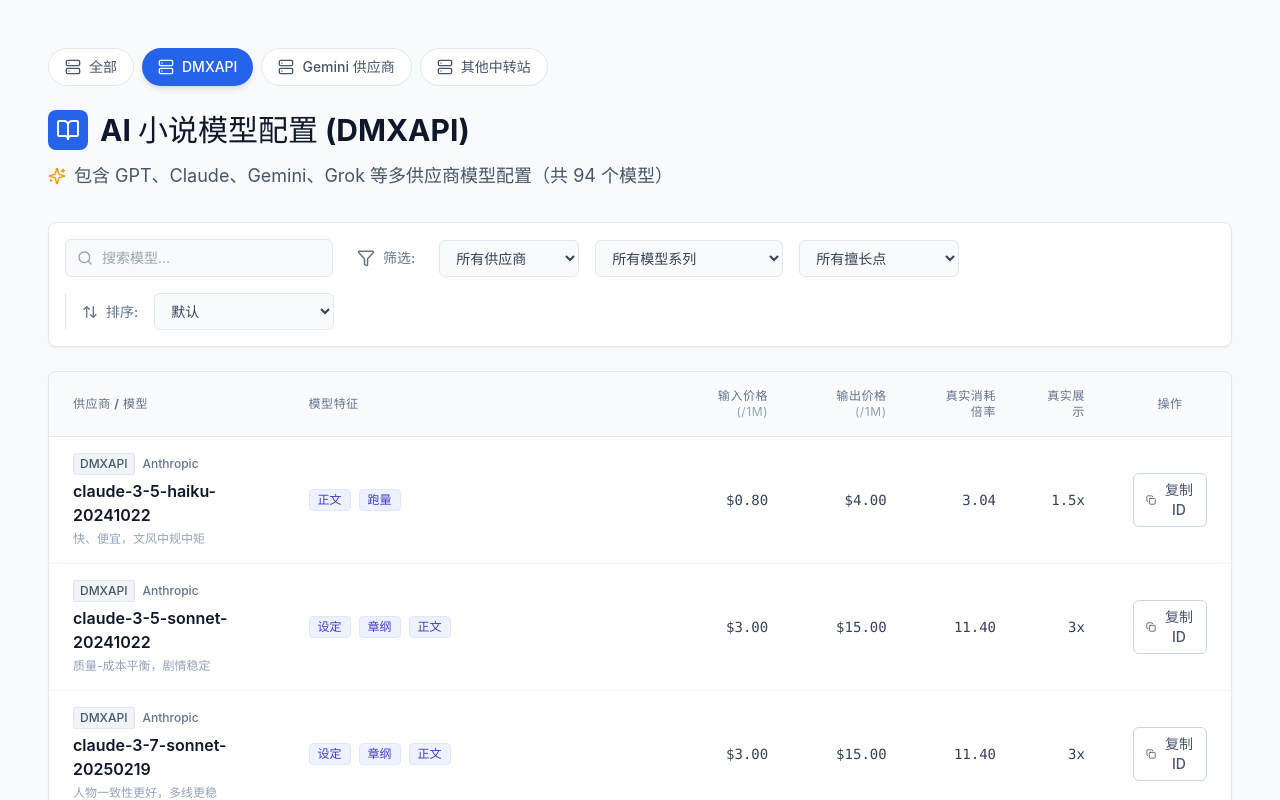
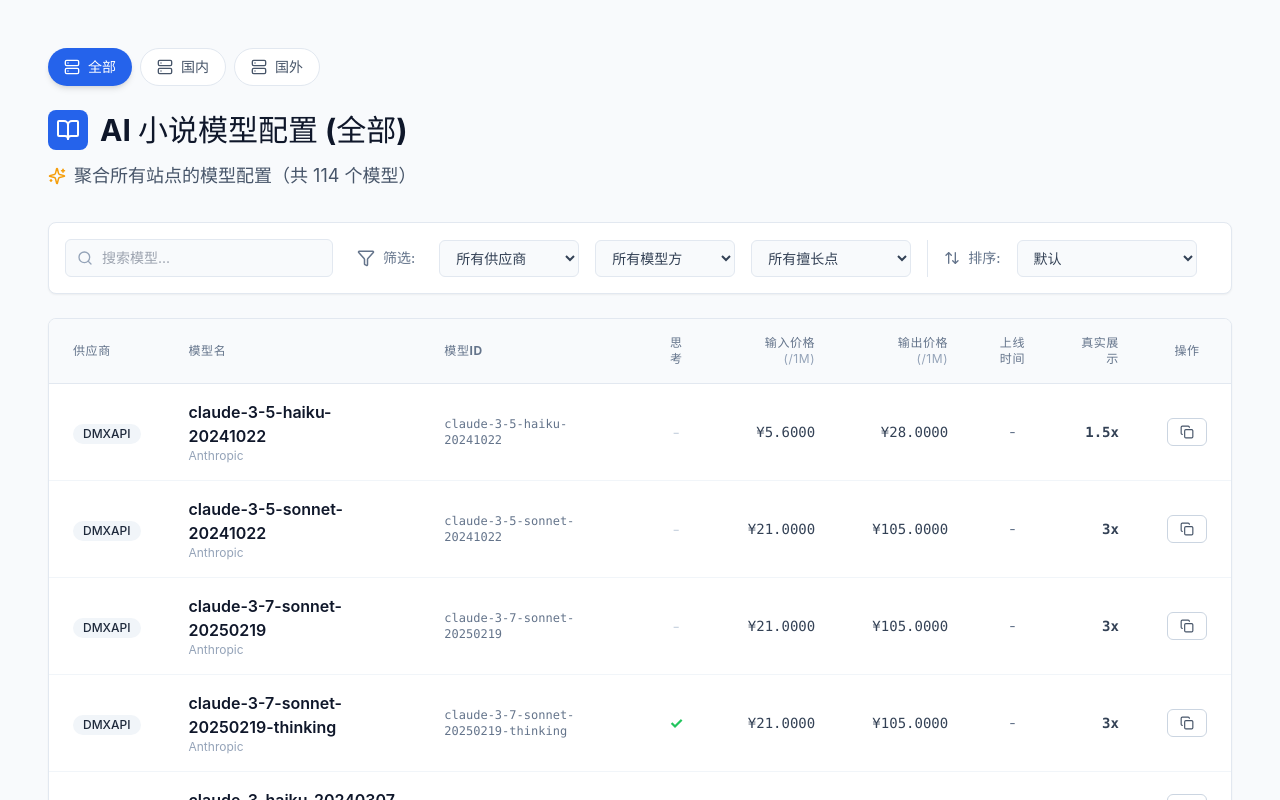
Before and after one commit to 3137-lumi/novelgreat, a React (Vite) app: page / in a window 1280 px wide. Shown: the top 800 px of the page. Built offline with nearby package versions, Linux system fonts and the light colour scheme.

Commit message:
feat: update UI layout, add region tabs, and localize prices to RMB

```diff
--- a/src/components/FilterBar.tsx
+++ b/src/components/FilterBar.tsx
@@ -61,10 +61,10 @@
         onChange={(e) => onFilterChange('series', e.target.value)}
         className="px-3 py-2 bg-slate-50 border border-slate-200 rounded-md text-sm text-slate-700 focus:outline-none focus:ring-2 focus:ring-blue-500 focus:border-transparent min-w-[140px]"
       >
-        <option value="all">所有模型系列</option>
+        <option value="all">所有模型方</option>
         {series.map((s) => (
           <option key={s} value={s}>
-            {s} 系列
+            {s}
           </option>
         ))}
       </select>
@@ -93,6 +93,7 @@
           className="px-3 py-2 bg-slate-50 border border-slate-200 rounded-md text-sm text-slate-700 focus:outline-none focus:ring-2 focus:ring-blue-500 focus:border-transparent flex-grow md:flex-grow-0 md:min-w-[180px]"
         >
           <option value="default">默认</option>
+          <option value="launch_date">上线时间</option>
           <option value="price_asc">价格: 从低到高</option>
           <option value="price_desc">价格: 从高到低</option>
         </select>
--- a/src/components/ModelTable.tsx
+++ b/src/components/ModelTable.tsx
@@ -10,17 +10,12 @@
   const [copiedId, setCopiedId] = useState<string | null>(null);
 
   const calcRealMultiplier = (model: ModelInfo) => {
+    // Keep calculation based on USD to maintain the 'x' scale consistency
     const input = model.inputPrice;
     const output = model.priceUnit === 'per_call' ? 0 : model.outputPrice;
     const value = input * 0.3 + output * 0.7;
     if (!Number.isFinite(value)) return null;
     return value;
-  };
-
-  const formatRealMultiplier = (model: ModelInfo) => {
-    const value = calcRealMultiplier(model);
-    if (value === null) return '-';
-    return value.toFixed(2);
   };
 
   const formatRealDisplay = (model: ModelInfo) => {
@@ -34,10 +29,12 @@
     return `${text}x`;
   };
 
+  const formatRMB = (usdPrice: number) => {
+    return `¥${(usdPrice * 7).toFixed(4)}`; // precision for cheap models
+  };
+
   const handleCopy = async (model: ModelInfo) => {
     try {
-      // Copy the model parameter ID (e.g. 'gpt-4o') instead of the full JSON
-      // If parameters.model exists, use it, otherwise use the top-level id.
       const textToCopy = typeof model.parameters.model === 'string'
         ? model.parameters.model
         : model.id;
@@ -56,11 +53,13 @@
         <table className="w-full text-left border-collapse">
           <thead>
             <tr className="bg-slate-50 border-b border-slate-200 text-xs uppercase tracking-wider text-slate-500 font-semibold">
-              <th className="px-6 py-4">供应商 / 模型</th>
-              <th className="px-6 py-4 w-1/3">模型特征</th>
+              <th className="px-6 py-4">供应商</th>
+              <th className="px-6 py-4">模型名</th>
+              <th className="px-6 py-4">模型ID</th>
+              <th className="px-6 py-4 text-center">思考</th>
               <th className="px-6 py-4 text-right">输入价格 <span className="normal-case font-normal text-slate-400">(/1M)</span></th>
               <th className="px-6 py-4 text-right">输出价格 <span className="normal-case font-normal text-slate-400">(/1M)</span></th>
-              <th className="px-6 py-4 text-right">真实消耗倍率</th>
+              <th className="px-6 py-4 text-center">上线时间</th>
               <th className="px-6 py-4 text-right">真实展示</th>
               <th className="px-6 py-4 text-center">操作</th>
             </tr>
@@ -70,45 +69,40 @@
               models.map((model) => (
                 <tr key={model.id} className="hover:bg-slate-50/50 transition-colors">
                   <td className="px-6 py-4">
-                    <div className="flex flex-col">
-                      <span className="text-xs font-medium text-slate-500 mb-1">
-                        {model.stationTag && (
-                          <span className="inline-block mr-2 px-1.5 py-0.5 rounded-sm bg-slate-100 text-slate-600 border border-slate-200">
-                            {model.stationTag}
-                          </span>
-                        )}
-                        {model.provider}
-                      </span>
-                      <span className="font-semibold text-slate-900">{model.name}</span>
-                      <span className="text-xs text-slate-400 mt-1 line-clamp-1">{model.description}</span>
-                    </div>
+                    <span className="inline-flex items-center px-2.5 py-0.5 rounded-full text-xs font-medium bg-slate-100 text-slate-800">
+                      {model.stationTag || 'Unknown'}
+                    </span>
                   </td>
                   <td className="px-6 py-4">
-                    <div className="flex flex-wrap gap-2">
-                      {model.specialties.map((specialty, idx) => (
-                        <span
-                          key={idx}
-                          className="px-2 py-0.5 rounded text-xs font-medium bg-indigo-50 text-indigo-700 border border-indigo-100 whitespace-nowrap"
-                        >
-                          {specialty}
-                        </span>
-                      ))}
-                    </div>
+                     <div className="flex flex-col">
+                        <span className="font-semibold text-slate-900">{model.name}</span>
+                        <span className="text-xs text-slate-400">{model.provider}</span>
+                     </div>
+                  </td>
+                  <td className="px-6 py-4 text-xs font-mono text-slate-500">
+                    {model.id}
+                  </td>
+                  <td className="px-6 py-4 text-center">
+                    {model.isThinking ? (
+                        <span className="text-green-500 font-bold">✓</span>
+                    ) : (
+                        <span className="text-slate-300">-</span>
+                    )}
                   </td>
                   <td className="px-6 py-4 text-right font-mono text-sm text-slate-700">
-                    {model.priceUnit === 'per_call' ? `$${model.inputPrice.toFixed(2)}/次` : `$${model.inputPrice.toFixed(2)}`}
+                    {model.priceUnit === 'per_call' ? `${formatRMB(model.inputPrice)}/次` : formatRMB(model.inputPrice)}
                   </td>
                   <td className="px-6 py-4 text-right font-mono text-sm text-slate-700">
                     {model.priceUnit === 'per_call' ? (
                       <span className="text-slate-400">-</span>
                     ) : (
-                      `$${model.outputPrice.toFixed(2)}`
+                      formatRMB(model.outputPrice)
                     )}
                   </td>
-                  <td className="px-6 py-4 text-right font-mono text-sm text-slate-700">
-                    {formatRealMultiplier(model)}
+                  <td className="px-6 py-4 text-center text-sm text-slate-500">
+                    {model.launchDate || '-'}
                   </td>
-                  <td className="px-6 py-4 text-right font-mono text-sm text-slate-700">
+                  <td className="px-6 py-4 text-right font-mono text-sm text-slate-700 font-bold">
                     {formatRealDisplay(model)}
                   </td>
                   <td className="px-6 py-4 text-center">
@@ -122,15 +116,9 @@
                       title="复制模型参数ID"
                     >
                       {copiedId === model.id ? (
-                        <>
-                          <Check size={14} />
-                          <span>已复制</span>
-                        </>
+                        <Check size={14} />
                       ) : (
-                        <>
-                          <Copy size={14} />
-                          <span>复制ID</span>
-                        </>
+                        <Copy size={14} />
                       )}
                     </button>
                   </td>
@@ -138,7 +126,7 @@
               ))
             ) : (
               <tr>
-                <td colSpan={7} className="px-6 py-12 text-center text-slate-500">
+                <td colSpan={9} className="px-6 py-12 text-center text-slate-500">
                   没有找到匹配的模型。
                 </td>
               </tr>
--- a/src/pages/Home.tsx
+++ b/src/pages/Home.tsx
@@ -7,100 +7,76 @@
 import { enrichDMXAPIModels } from '../lib/enrichModels';
 import { normalizeSpecialties } from '../lib/normalizeSpecialties';
 
-type Station = {
-  id: string;
-  name: string;
-  description: string;
-  models: Array<(typeof DMXAPI_MODELS)[number]>;
-};
+type TabId = 'all' | 'domestic' | 'foreign';
 
-const STATIONS: Station[] = [
-  {
-    id: 'all',
-    name: '全部',
-    description: '聚合所有站点的模型',
-    models: [
-      ...enrichDMXAPIModels(DMXAPI_MODELS, GEMINI_SUPPLIER_MODELS).map(m => ({ ...m, stationTag: 'DMXAPI' })),
-      ...GEMINI_SUPPLIER_MODELS.map(m => ({ ...m, stationTag: 'Gemini 供应商' }))
-    ],
-  },
-  {
-    id: 'dmxapi',
-    name: 'DMXAPI',
-    description: '包含 GPT、Claude、Gemini、Grok 等多供应商模型配置',
-    models: enrichDMXAPIModels(DMXAPI_MODELS, GEMINI_SUPPLIER_MODELS).map(m => ({ ...m, stationTag: 'DMXAPI' })),
-  },
-  {
-    id: 'gemini_supplier',
-    name: 'Gemini 供应商',
-    description: 'Gemini 模型（含擅长点与特点）',
-    models: GEMINI_SUPPLIER_MODELS.map(m => ({ ...m, stationTag: 'Gemini 供应商' })),
-  },
-  {
-    id: 'other',
-    name: '其他中转站',
-    description: '示例中转站（待补充数据）',
-    models: [],
-  },
+const TABS: { id: TabId; name: string }[] = [
+  { id: 'all', name: '全部' },
+  { id: 'domestic', name: '国内' },
+  { id: 'foreign', name: '国外' },
 ];
 
 export default function Home() {
-  const [activeStationId, setActiveStationId] = useState('dmxapi');
+  const [activeTab, setActiveTab] = useState<TabId>('all');
   const [filters, setFilters] = useState({
-    provider: 'all',
-    series: 'all',
+    provider: 'all', // This is actually the "Supplier" (Station)
+    modelOwner: 'all', // This is the "Model Owner" (Provider in data)
     specialty: 'all',
     sortBy: 'default',
     searchQuery: '',
   });
 
-  const activeStation = useMemo(
-    () => STATIONS.find((s) => s.id === activeStationId) ?? STATIONS[0],
-    [activeStationId]
-  );
+  // Inject metadata
+  const allModels = useMemo(() => {
+    const dmx = enrichDMXAPIModels(DMXAPI_MODELS, GEMINI_SUPPLIER_MODELS).map(m => ({
+      ...m,
+      stationTag: 'DMXAPI',
+      region: 'foreign' as const,
+      // Attempt to guess launch date or thinking from description/name if possible, otherwise undefined
+      isThinking: m.name.toLowerCase().includes('thinking') || m.specialties.includes('Thinking'),
+    }));
 
-  const currentModels = useMemo(
-    () => activeStation.models.map((m) => ({ ...m, specialties: normalizeSpecialties(m.specialties) })),
-    [activeStation.models]
-  );
+    const gemini = GEMINI_SUPPLIER_MODELS.map(m => ({
+      ...m,
+      stationTag: 'Gemini',
+      region: 'foreign' as const,
+      isThinking: m.name.toLowerCase().includes('thinking'),
+    }));
+
+    return [...dmx, ...gemini].map(m => ({
+      ...m,
+      specialties: normalizeSpecialties(m.specialties)
+    }));
+  }, []);
+
+  const currentModels = useMemo(() => {
+    if (activeTab === 'all') return allModels;
+    return allModels.filter(m => m.region === activeTab);
+  }, [activeTab, allModels]);
 
   useEffect(() => {
-    setFilters({
-      provider: 'all',
-      series: 'all',
-      specialty: 'all',
-      sortBy: 'default',
-      searchQuery: '',
-    });
-  }, [activeStationId]);
+    setFilters(prev => ({ ...prev, provider: 'all', modelOwner: 'all', specialty: 'all' }));
+  }, [activeTab]);
 
   const handleFilterChange = (key: string, value: string) => {
     setFilters((prev) => ({ ...prev, [key]: value }));
   };
 
-  const providers = useMemo(
+  // Unique Suppliers (Station Tags)
+  const suppliers = useMemo(
+    () => Array.from(new Set(currentModels.map((m) => m.stationTag || 'Unknown'))).sort(),
+    [currentModels]
+  );
+
+  // Unique Model Owners (Providers)
+  const modelOwners = useMemo(
     () => Array.from(new Set(currentModels.map((m) => m.provider))).sort(),
     [currentModels]
   );
 
+
   const specialties = useMemo(() => {
     const all = currentModels.flatMap((m) => m.specialties);
     return Array.from(new Set(all)).sort();
-  }, [currentModels]);
-
-  const series = useMemo(() => {
-    const seriesSet = new Set<string>();
-    currentModels.forEach((m) => {
-      const text = `${m.id} ${m.name}`.toLowerCase();
-      if (text.includes('gpt')) seriesSet.add('GPT');
-      else if (text.includes('claude')) seriesSet.add('Claude');
-      else if (text.includes('gemini')) seriesSet.add('Gemini');
-      else if (text.includes('grok')) seriesSet.add('Grok');
-      else if (text.includes('dall-e')) seriesSet.add('DALL-E');
-      else if (text.includes('o1') || text.includes('o3') || text.includes('o4')) seriesSet.add('OpenAI o-Series');
-      else seriesSet.add('Other');
-    });
-    return Array.from(seriesSet).sort();
   }, [currentModels]);
 
   const filteredModels = useMemo(() => {
@@ -114,22 +90,14 @@
       });
     }
 
+    // Filter by Supplier (Station)
     if (filters.provider !== 'all') {
-      result = result.filter((m) => m.provider === filters.provider);
+      result = result.filter((m) => m.stationTag === filters.provider);
     }
 
-    if (filters.series !== 'all') {
-      const s = filters.series.toLowerCase();
-      result = result.filter((m) => {
-        const text = `${m.id} ${m.name}`.toLowerCase();
-        if (s === 'gpt') return text.includes('gpt');
-        if (s === 'claude') return text.includes('claude');
-        if (s === 'gemini') return text.includes('gemini');
-        if (s === 'grok') return text.includes('grok');
-        if (s === 'dall-e') return text.includes('dall-e');
-        if (s === 'openai o-series') return text.includes('o1') || text.includes('o3') || text.includes('o4');
-        return true;
-      });
+    // Filter by Model Owner
+    if (filters.modelOwner !== 'all') {
+      result = result.filter((m) => m.provider === filters.modelOwner);
     }
 
     if (filters.specialty !== 'all') {
@@ -142,6 +110,8 @@
     } else if (filters.sortBy === 'price_desc') {
       const metric = (m) => (m.priceUnit === 'per_call' ? m.inputPrice : m.outputPrice);
       result.sort((a, b) => metric(b) - metric(a));
+    } else if (filters.sortBy === 'launch_date') {
+        // Placeholder for future launch date sorting
     }
 
     return result;
@@ -152,18 +122,18 @@
       <div className="max-w-7xl mx-auto">
         <header className="mb-8">
           <div className="flex flex-wrap gap-2 mb-6">
-            {STATIONS.map((station) => (
+            {TABS.map((tab) => (
               <button
-                key={station.id}
-                onClick={() => setActiveStationId(station.id)}
+                key={tab.id}
+                onClick={() => setActiveTab(tab.id)}
                 className={`flex items-center gap-2 px-4 py-2 rounded-full text-sm font-medium transition-all ${
-                  activeStationId === station.id
+                  activeTab === tab.id
                     ? 'bg-blue-600 text-white shadow-md'
                     : 'bg-white text-slate-600 border border-slate-200 hover:bg-slate-50'
                 }`}
               >
                 <Server size={16} />
-                {station.name}
+                {tab.name}
               </button>
             ))}
           </div>
@@ -172,20 +142,26 @@
             <div className="p-2 bg-blue-600 rounded-lg text-white">
               <BookOpen size={24} />
             </div>
-            <h1 className="text-3xl font-bold text-slate-900">AI 小说模型配置 ({activeStation.name})</h1>
+            <h1 className="text-3xl font-bold text-slate-900">AI 小说模型配置 ({TABS.find(t => t.id === activeTab)?.name})</h1>
           </div>
           <p className="text-slate-600 text-lg flex items-center gap-2">
             <Sparkles size={18} className="text-amber-500" />
-            {activeStation.description}（共 {currentModels.length} 个模型）
+            聚合所有站点的模型配置（共 {currentModels.length} 个模型）
           </p>
         </header>
 
         <FilterBar
-          providers={providers}
-          series={series}
+          providers={suppliers} // Mapping 'suppliers' (Stations) to 'providers' prop of FilterBar for now
+          series={modelOwners}  // Mapping 'modelOwners' (Providers) to 'series' prop of FilterBar for now
           specialties={specialties}
-          filters={filters}
-          onFilterChange={handleFilterChange}
+          filters={{
+             ...filters,
+             series: filters.modelOwner // Map back for FilterBar compatibility until we update it
+          }}
+          onFilterChange={(key, value) => {
+             if (key === 'series') handleFilterChange('modelOwner', value);
+             else handleFilterChange(key, value);
+          }}
         />
 
         <ModelTable models={filteredModels} />
--- a/src/types.ts
+++ b/src/types.ts
@@ -12,5 +12,8 @@
   priceUnit?: 'per_1m' | 'per_call';
   specialties: string[];
   stationTag?: string; // e.g. 'DMXAPI' or 'Gemini 供应商'
+  region?: 'domestic' | 'foreign'; // Region classification
+  launchDate?: string; // YYYY-MM-DD
+  isThinking?: boolean; // Whether it supports thinking/reasoning
   parameters: ModelParameter; // The JSON blob to copy
 }
```
